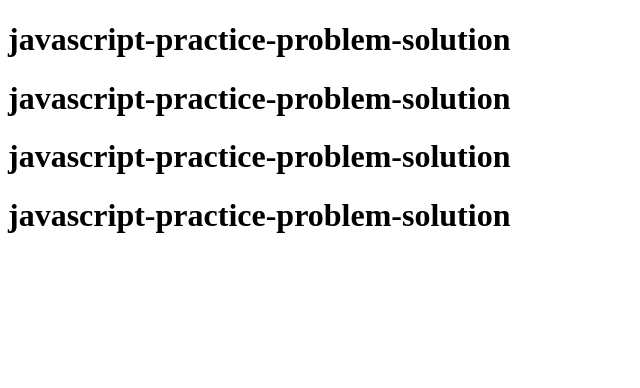
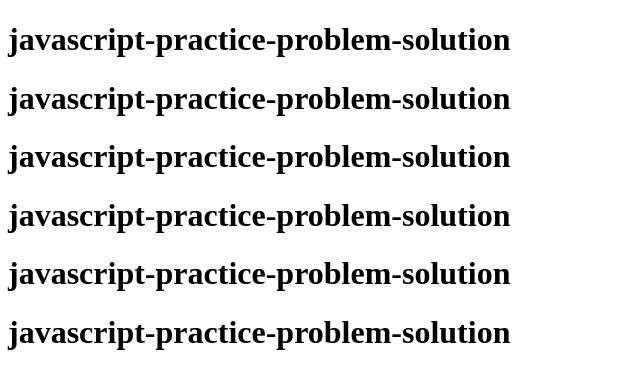
Before and after one commit to JobaerAbdi/javascript-practice-problem-solution, a plain HTML site: page index.html in a window 1280 px wide. Shown: the whole page, without its empty margins (0-640 px from the left). Drawn offline with Linux system fonts and the light colour scheme.

Commit message:
Final Push

```diff
--- a/js.html
+++ b/index.html
@@ -11,5 +11,7 @@
     <h1>javascript-practice-problem-solution</h1>
     <h1>javascript-practice-problem-solution</h1>
     <h1>javascript-practice-problem-solution</h1>
+    <h1>javascript-practice-problem-solution</h1>
+    <h1>javascript-practice-problem-solution</h1>
 </body>
 </html>
```
